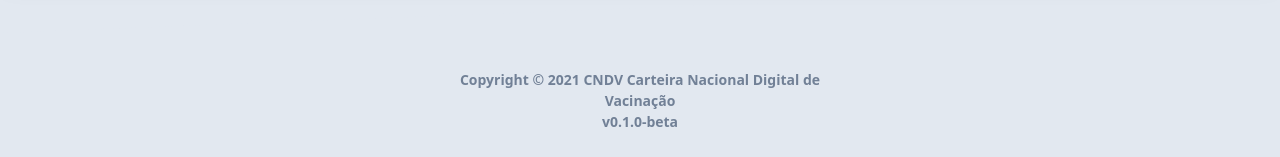
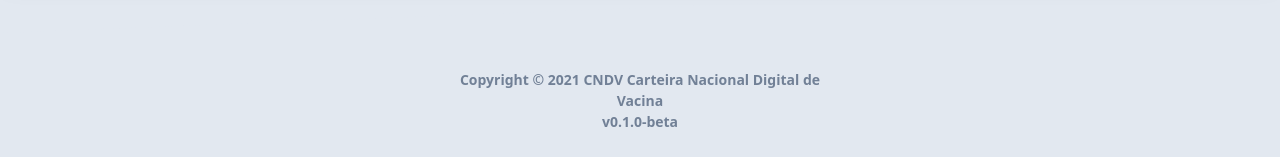
Before and after one commit to gpfgv/cndv-web-cidadao, a Next.js app: page /index-old in a window 1280 px wide. Shown: the part 5898-6055 px from the top of the page. Built offline with nearby package versions, Linux system fonts and the light colour scheme.

Commit message:
Update footer

```diff
--- a/components/Footers/Footer.js
+++ b/components/Footers/Footer.js
@@ -32,7 +32,7 @@
                   href="#"
                   className="text-gray-600 hover:text-gray-900"
                 >
-                  Carteira Nacional Digital de Vacinação
+                  Carteira Nacional Digital de Vacina
                 </a>
                 <br />
                 v0.1.0-beta
--- a/components/Footers/FooterSmall.js
+++ b/components/Footers/FooterSmall.js
@@ -20,7 +20,7 @@
                   href="#"
                   className="text-white hover:text-gray-400 text-sm font-semibold py-1"
                 >
-                  Carteira Nacional Digital de Vacinação v0.1.0-beta
+                  Carteira Nacional Digital de Vacina v0.1.0-beta
                 </a>
               </div>
             </div>
--- a/pages/_app.js
+++ b/pages/_app.js
@@ -51,7 +51,7 @@
               name="viewport"
               content="width=device-width, initial-scale=1, shrink-to-fit=no"
             />
-            <title>CNDV | Carteira Nacional Digital de Vacinação</title>
+            <title>CNDV | Carteira Nacional Digital de Vacina</title>
           </Head>
           <Layout>
             <Component {...pageProps} />
```
